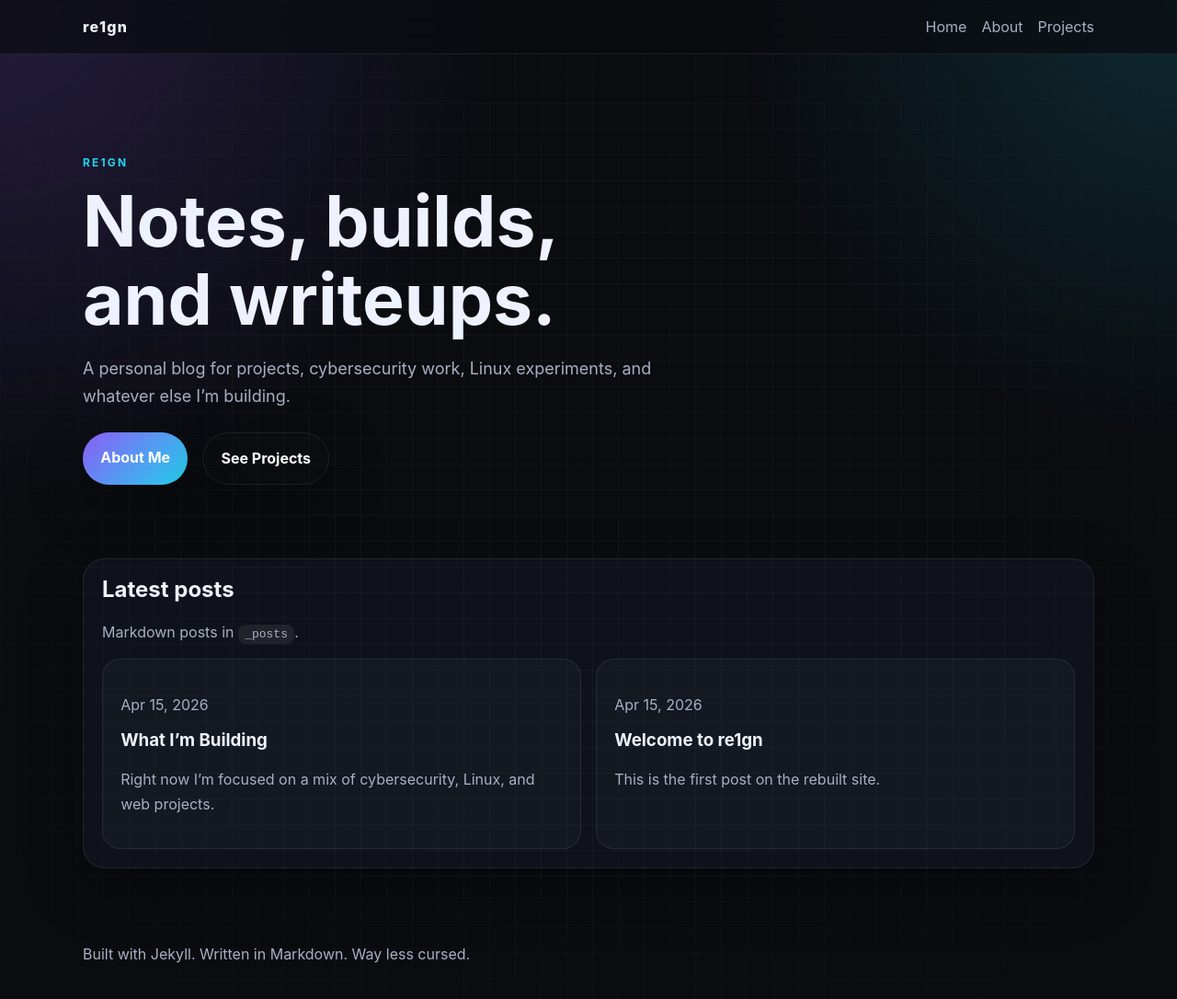
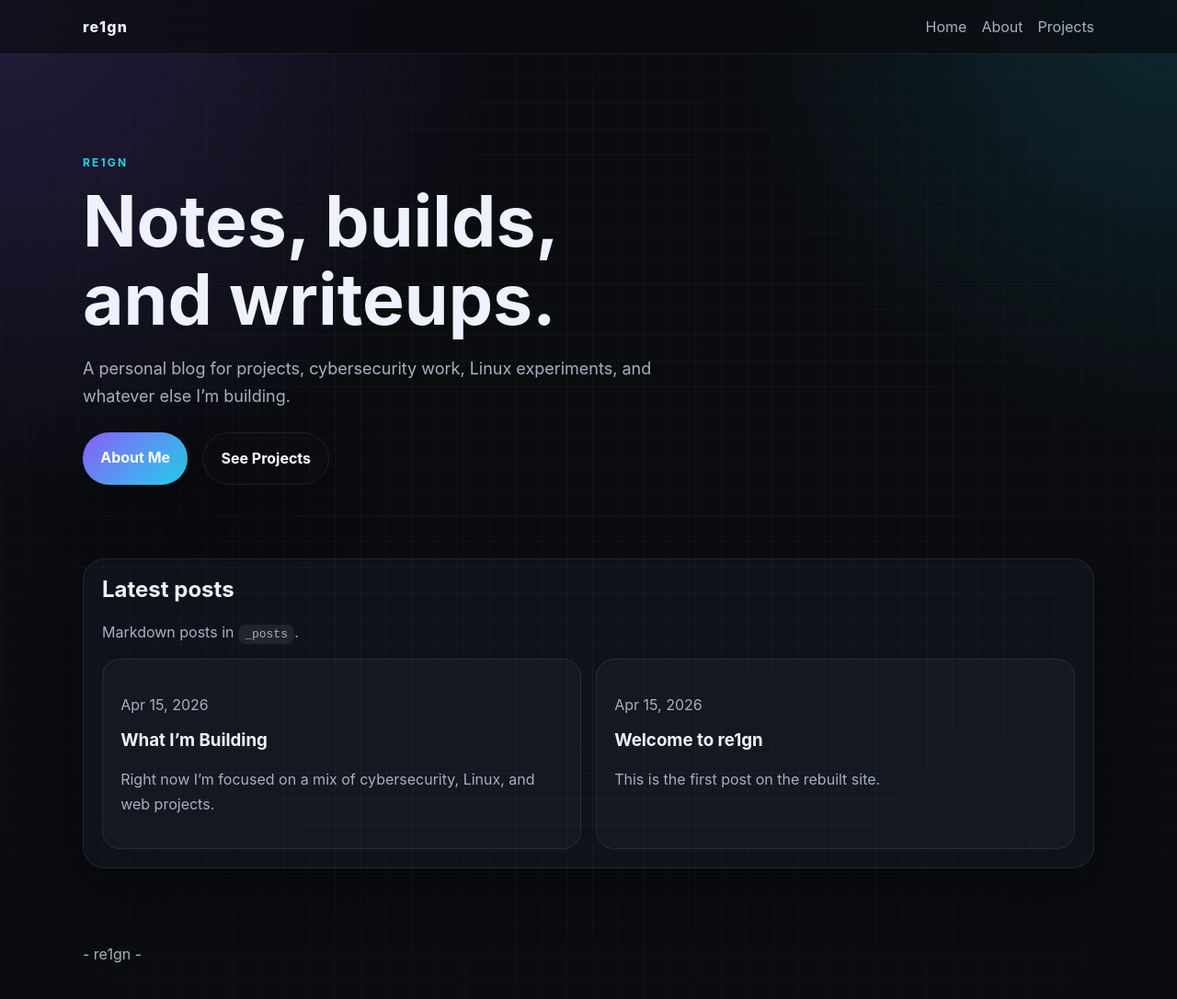
Before and after one commit to re1gn182/re1gn182.github.io, a Jekyll site: the page built from index.md, in a window 1280 px wide and 1115 px high. Shown: the top 1086 px of the window at 92% size. Built offline with Jekyll 4.4.1, drawn with Linux system fonts in a browser that asks for light colours.

Commit message:
Update default.html

```diff
--- a/_layouts/default.html
+++ b/_layouts/default.html
@@ -25,7 +25,7 @@
   </main>
 
   <footer class="site-footer wrap">
-    <p>Built with Jekyll. Written in Markdown. Way less cursed.</p>
+    <p>- re1gn -</p>
   </footer>
 </body>
 </html>
```
